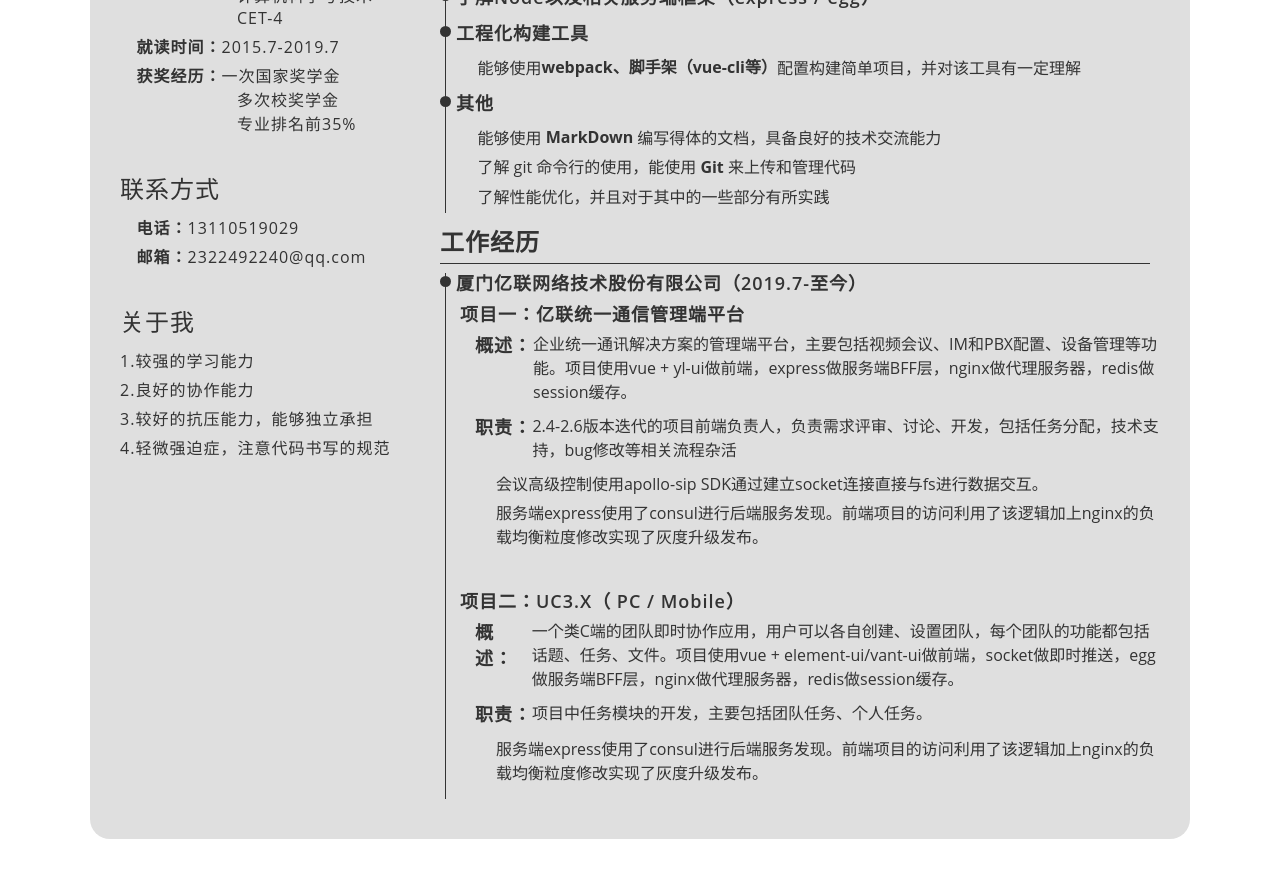
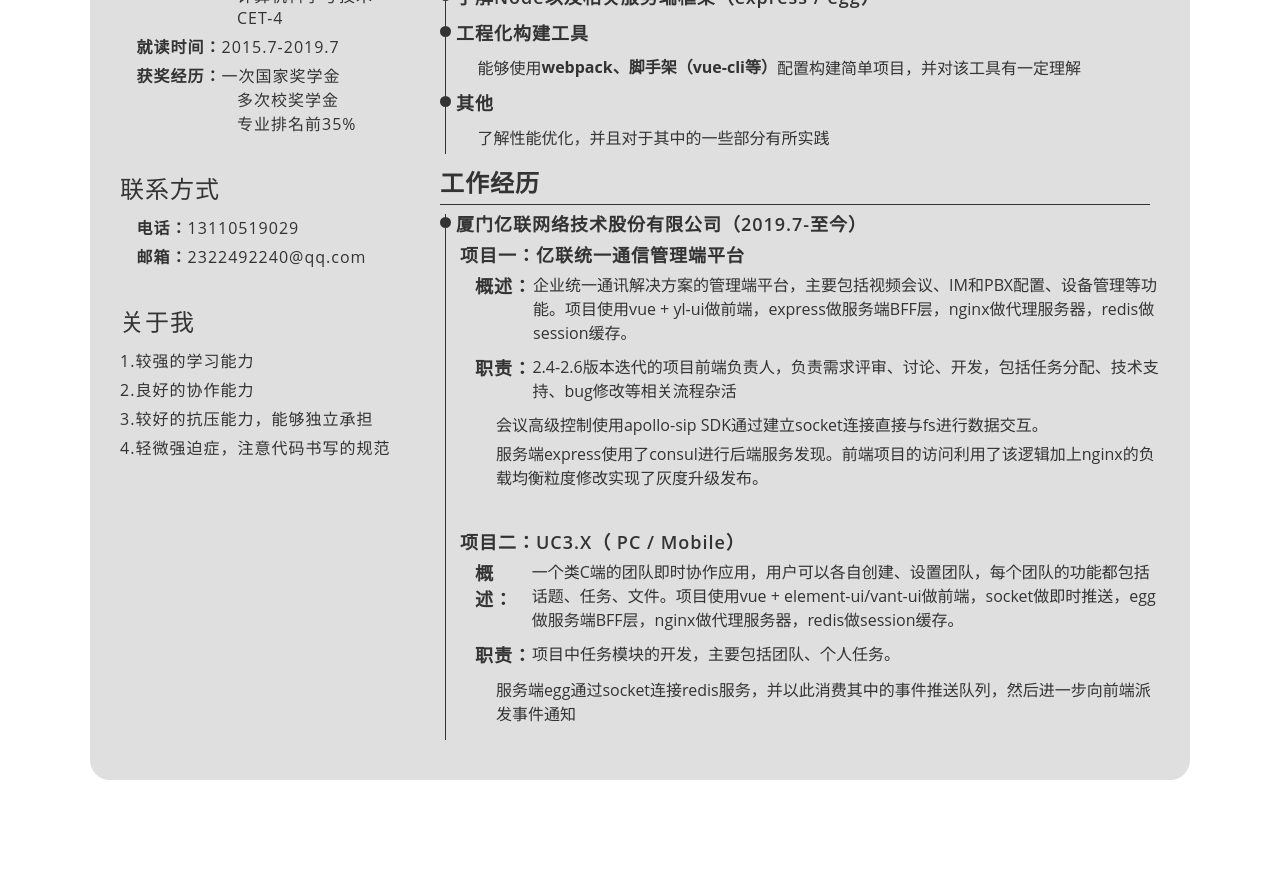
Before and after one commit to JAZI6/backup-resume, a Vue app: page / in a window 1280 px wide. Shown: the part 460-1329 px from the top of the page. After the commit the page ends 1270 px from the top, so only its background shows below. Built offline with nearby package versions, Linux system fonts and the light colour scheme; a web font is replaced by a local one.

Commit message:
feat: 修改

```diff
--- a/src/components/Right.vue
+++ b/src/components/Right.vue
@@ -107,7 +107,7 @@
         <p class="sec-title">
           <span class="dot"></span>其他
         </p>
-        <p class="text">
+        <!-- <p class="text">
           <span class="icon">&#xe71f;</span>能够使用&nbsp;
           <strong>MarkDown</strong>&nbsp;编写得体的文档，具备良好的技术交流能力
         </p>
@@ -117,7 +117,7 @@
             了解 git 命令行的使用，能使用
             <strong>Git</strong>&nbsp;来上传和管理代码
           </span>
-        </p>
+        </p> -->
         <p class="text">
           <span class="icon">&#xe71f;</span>了解性能优化，并且对于其中的一些部分有所实践
         </p>
@@ -148,7 +148,7 @@
           <!-- <span class="chenjz-icon">&#xe60f;</span> -->
           <span class="project-key-word need-more-length" style="width: 76px;">职责：</span>
           <span>
-            2.4-2.6版本迭代的项目前端负责人，负责需求评审、讨论、开发，包括任务分配，技术支持，bug修改等相关流程杂活
+            2.4-2.6版本迭代的项目前端负责人，负责需求评审、讨论、开发，包括任务分配、技术支持、bug修改等相关流程杂活
           </span>
         </p>
         <p class="text">
@@ -189,13 +189,13 @@
           <!-- <span class="chenjz-icon">&#xe60f;</span> -->
           <span class="project-key-word">职责：</span>
           <span>
-            项目中任务模块的开发，主要包括团队任务、个人任务。
+            项目中任务模块的开发，主要包括团队、个人任务。
           </span>
         </p>
         <p class="text">
           <span class="iconfont"></span>
           <span>
-            服务端express使用了consul进行后端服务发现。前端项目的访问利用了该逻辑加上nginx的负载均衡粒度修改实现了灰度升级发布。
+            服务端egg通过socket连接redis服务，并以此消费其中的事件推送队列，然后进一步向前端派发事件通知
           </span>
         </p>
       </div>
```
